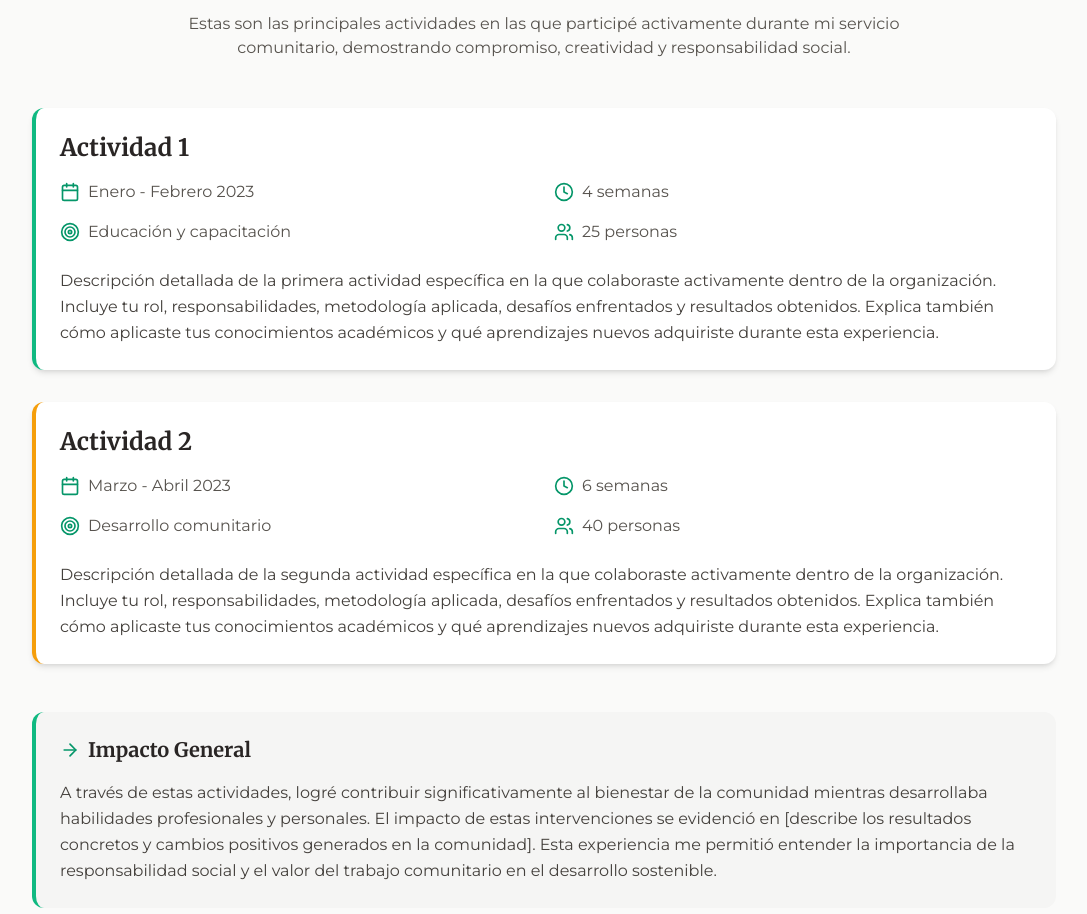
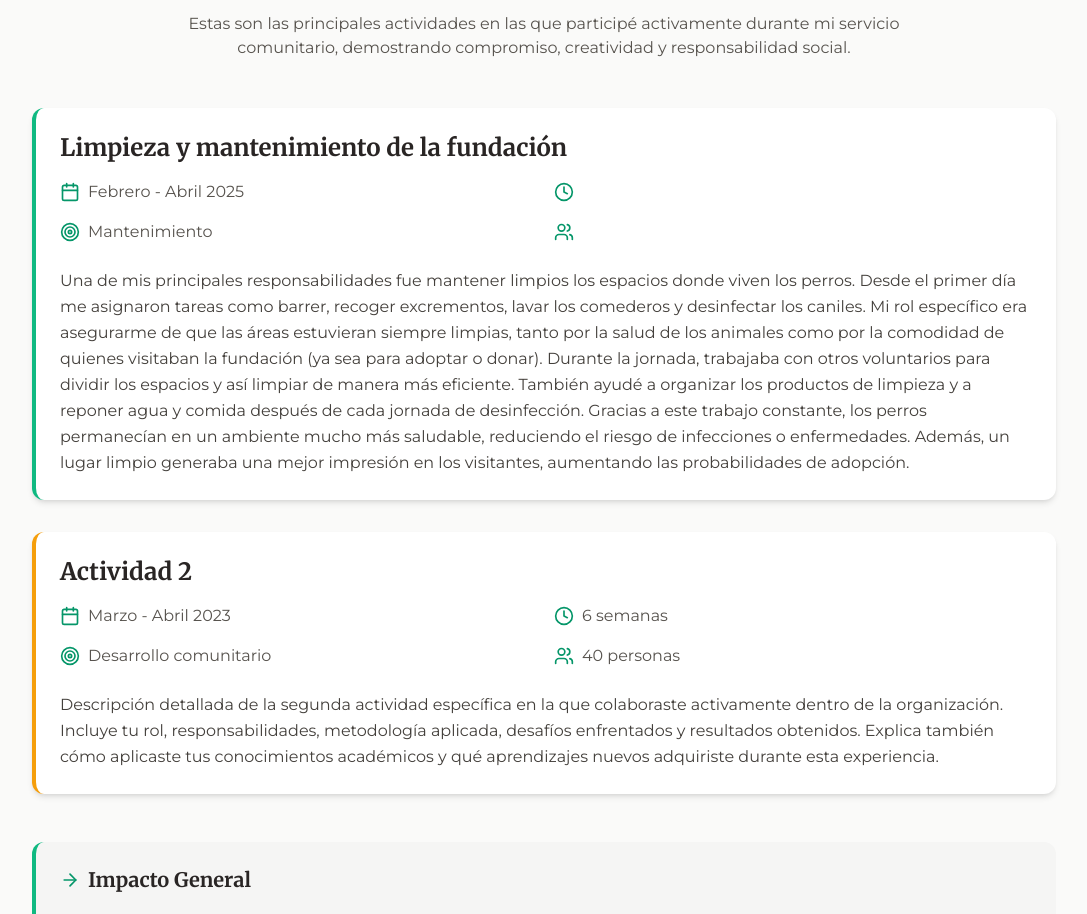
Before and after one commit to mdunda09/hola, a React (Vite) app: page / in a window 1280 px wide. Shown: the part 2780-3694 px from the top of the page, without its empty margins (96-1183 px from the left). Built offline with nearby package versions, Linux system fonts and the light colour scheme.

Commit message:
Update Contributions.tsx

```diff
--- a/src/components/Contributions.tsx
+++ b/src/components/Contributions.tsx
@@ -51,15 +51,17 @@ const Contributions: React.FC = () => {
   // Sample data - replace with actual content
   const contributions = [
     {
-      title: "Actividad 1",
-      date: "Enero - Febrero 2023",
-      duration: "4 semanas",
-      goals: "Educación y capacitación",
-      beneficiaries: "25 personas",
-      description: `Descripción detallada de la primera actividad específica en la que colaboraste
-      activamente dentro de la organización. Incluye tu rol, responsabilidades, metodología aplicada,
-      desafíos enfrentados y resultados obtenidos. Explica también cómo aplicaste tus conocimientos
-      académicos y qué aprendizajes nuevos adquiriste durante esta experiencia.`
+      title: "Limpieza y mantenimiento de la fundación",
+      date: "Febrero - Abril 2025",
+      duration: "",
+      goals: "Mantenimiento",
+      beneficiaries: "",
+      description: `Una de mis principales responsabilidades fue mantener limpios los espacios donde viven los perros. Desde el primer día me asignaron tareas como barrer, recoger excrementos, lavar los comederos y desinfectar los caniles.
+      Mi rol específico era asegurarme de que las áreas estuvieran siempre limpias, tanto por la salud de los animales como por la comodidad de quienes visitaban la fundación (ya sea para adoptar o donar).
+
+      Durante la jornada, trabajaba con otros voluntarios para dividir los espacios y así limpiar de manera más eficiente. También ayudé a organizar los productos de limpieza y a reponer agua y comida después de cada jornada de desinfección.
+
+      Gracias a este trabajo constante, los perros permanecían en un ambiente mucho más saludable, reduciendo el riesgo de infecciones o enfermedades. Además, un lugar limpio generaba una mejor impresión en los visitantes, aumentando las probabilidades de adopción.`
     },
     {
       title: "Actividad 2",
```
